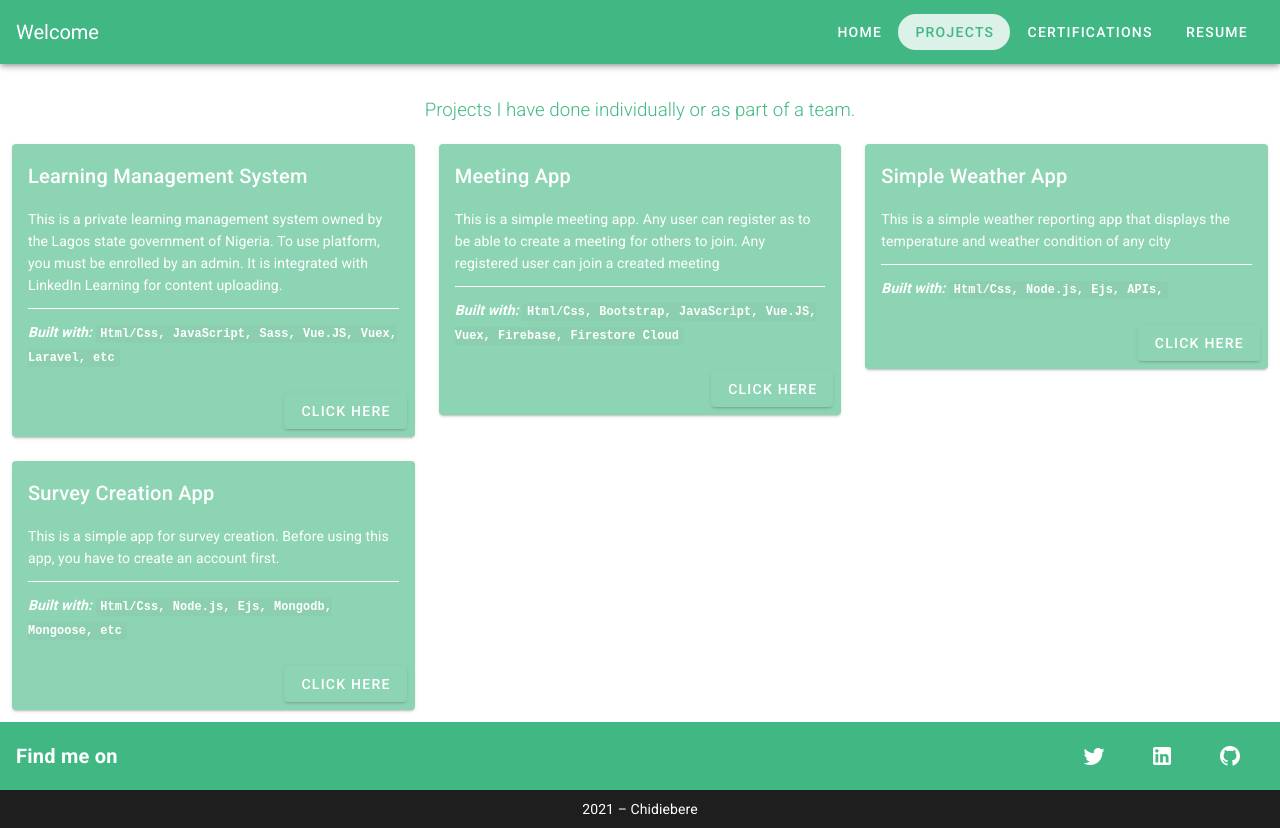
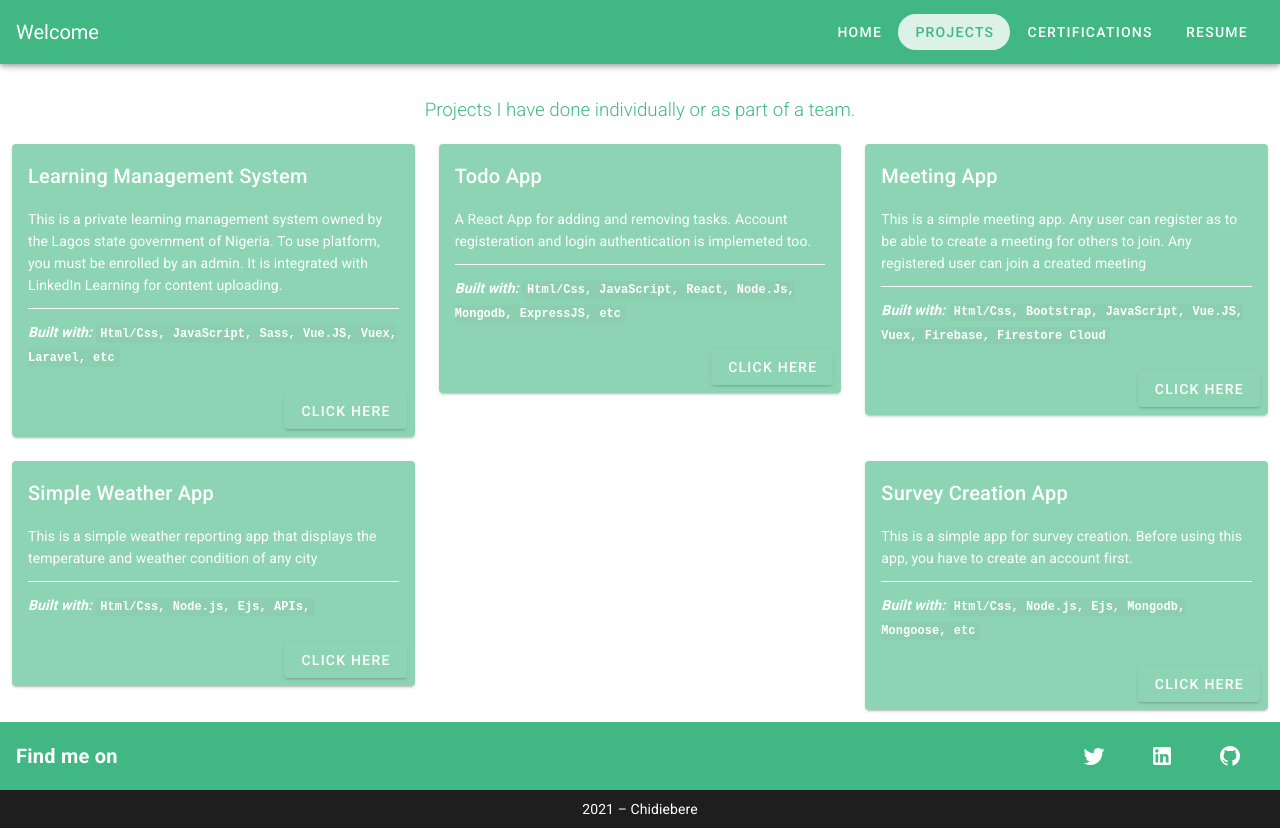
Before and after one commit to tegajunior/latest-personal-website, a Vue app: page /projects in a window 1280 px wide. Built offline with nearby package versions, Linux system fonts and the light colour scheme.

Commit message:
add react todo app to projects protfolio

```diff
--- a/src/views/Projects.vue
+++ b/src/views/Projects.vue
@@ -55,6 +55,12 @@ export default {
         url: "https://peaceful-clarke-66c2f4.netlify.app/login"
       },
       {
+        title: 'Todo App',
+        description: 'A React App for adding and removing tasks. Account registeration and login authentication is implemeted too. ',
+        languages: "Html/Css, JavaScript, React, Node.Js, Mongodb, ExpressJS, etc",
+        url: "https://practical-bassi-5116d9.netlify.app/"
+      },
+      {
         title: 'Meeting App',
         description: 'This is a simple meeting app. Any user can register as to be able to create a meeting for others to join. Any registered user can join a created meeting',
         languages: "Html/Css, Bootstrap, JavaScript, Vue.JS, Vuex, Firebase, Firestore Cloud",
```
